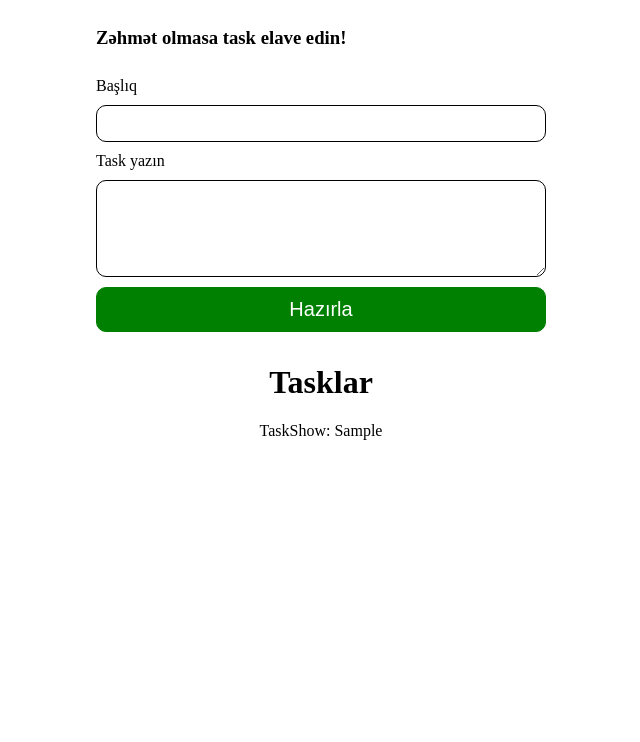
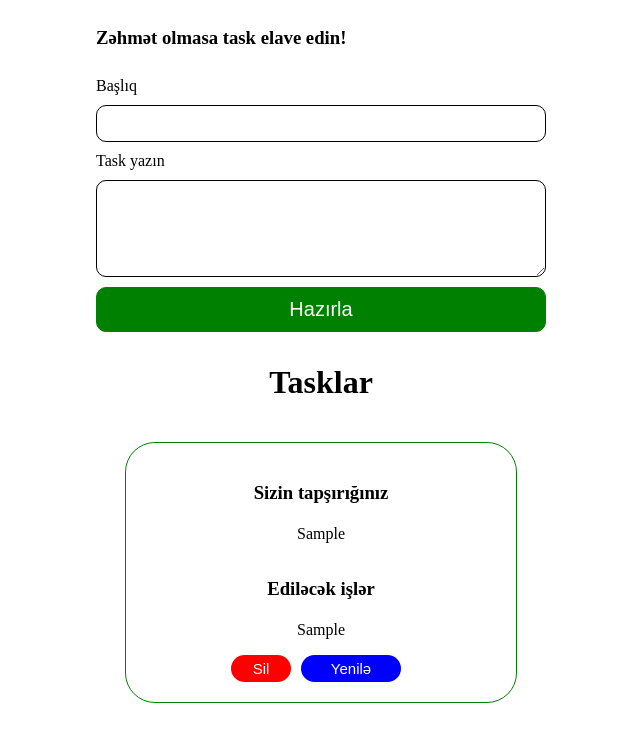
Before and after one commit to Zaranasirova/React-lesson, a React (Create React App) app: page / in a window 1280 px wide. Both pictures are taken after typing "Sample", "Sample" into the empty fields and a click on the button "Hazırla". Shown: the top 742 px of the page, without its empty margins (319-959 px from the left). Built offline with nearby package versions, Linux system fonts and the light colour scheme.

Commit message:
task list design

```diff
--- /dev/null
+++ b/src/assets/css/task-list.css
@@ -0,0 +1,5 @@
+.task-list{
+    display: flex;
+    flex-wrap: wrap;
+    justify-content: center;
+}
--- /dev/null
+++ b/src/assets/css/task-shov.css
@@ -0,0 +1,30 @@
+.task-show {
+  border: 1px solid green;
+  border-radius: 30px;
+  width: 350px;
+  padding: 20px;
+  display: flex;
+  flex-direction: column;
+  align-items: center;
+  margin: 20px;
+}
+
+.btn {
+  padding: 5px;
+  font-size: 15px;
+  border: none;
+  border-radius: 30px;
+  margin-right: 10px;
+  color: #fff;
+}
+.delete {
+  background-color: red;
+  width: 60px;
+}
+.update {
+  background-color: blue;
+  width: 100px;
+}
+.task-title{
+    margin-bottom: 5px;
+}
--- a/src/assets/index.css
+++ b/src/assets/index.css
@@ -1 +1,3 @@
 @import "./css/task-create.css";
+@import "./css/task-shov.css";
+@import "./css/task-list.css";
--- a/src/components/TaskList.jsx
+++ b/src/components/TaskList.jsx
@@ -3,7 +3,7 @@ import TaskShow from "./TaskShow";
 
 const TaskList = ({ tasks }) => {
   return (
-    <div>
+    <div className="task-list">
       {tasks.map((item) => (
         <TaskShow key={item.id} data={item}/>
       ))}
--- a/src/components/TaskShow.jsx
+++ b/src/components/TaskShow.jsx
@@ -2,7 +2,16 @@ import React from 'react'
 
 const TaskShow = ({data}) => {
   return (
-    <div>TaskShow: {data.title}</div>
+    <div className='task-show'>
+        <h3 className='task-title'>Sizin tapşırığınız</h3>
+        <p>{data.title}</p>
+        <h3 className='task-title'>Ediləcək işlər</h3>
+        <p>{data.taskDesc}</p>
+        <div>
+            <button className='delete btn'>Sil</button>
+            <button className='update btn'>Yenilə</button>
+        </div>
+    </div>
   )
 }
 
```
